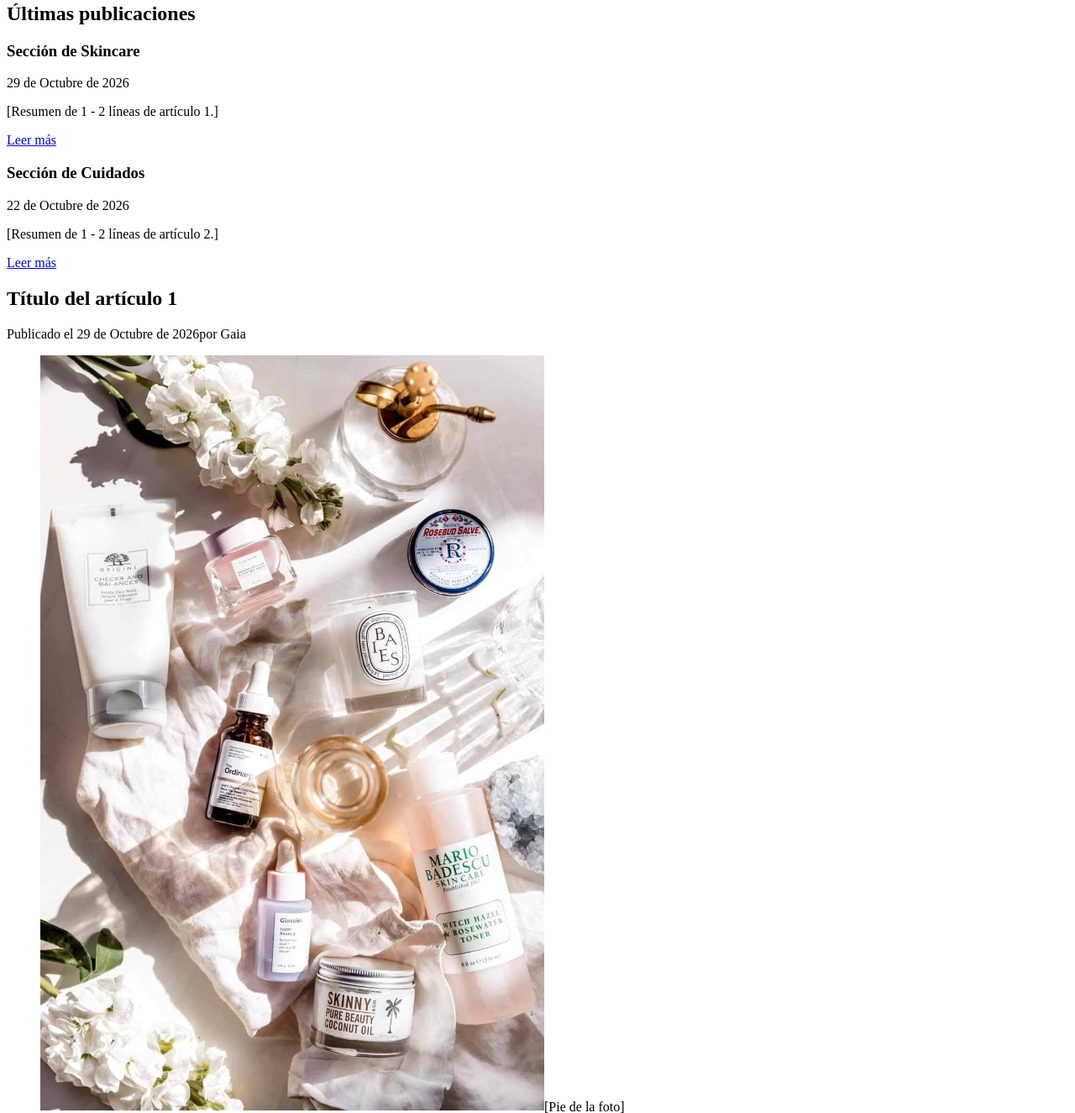
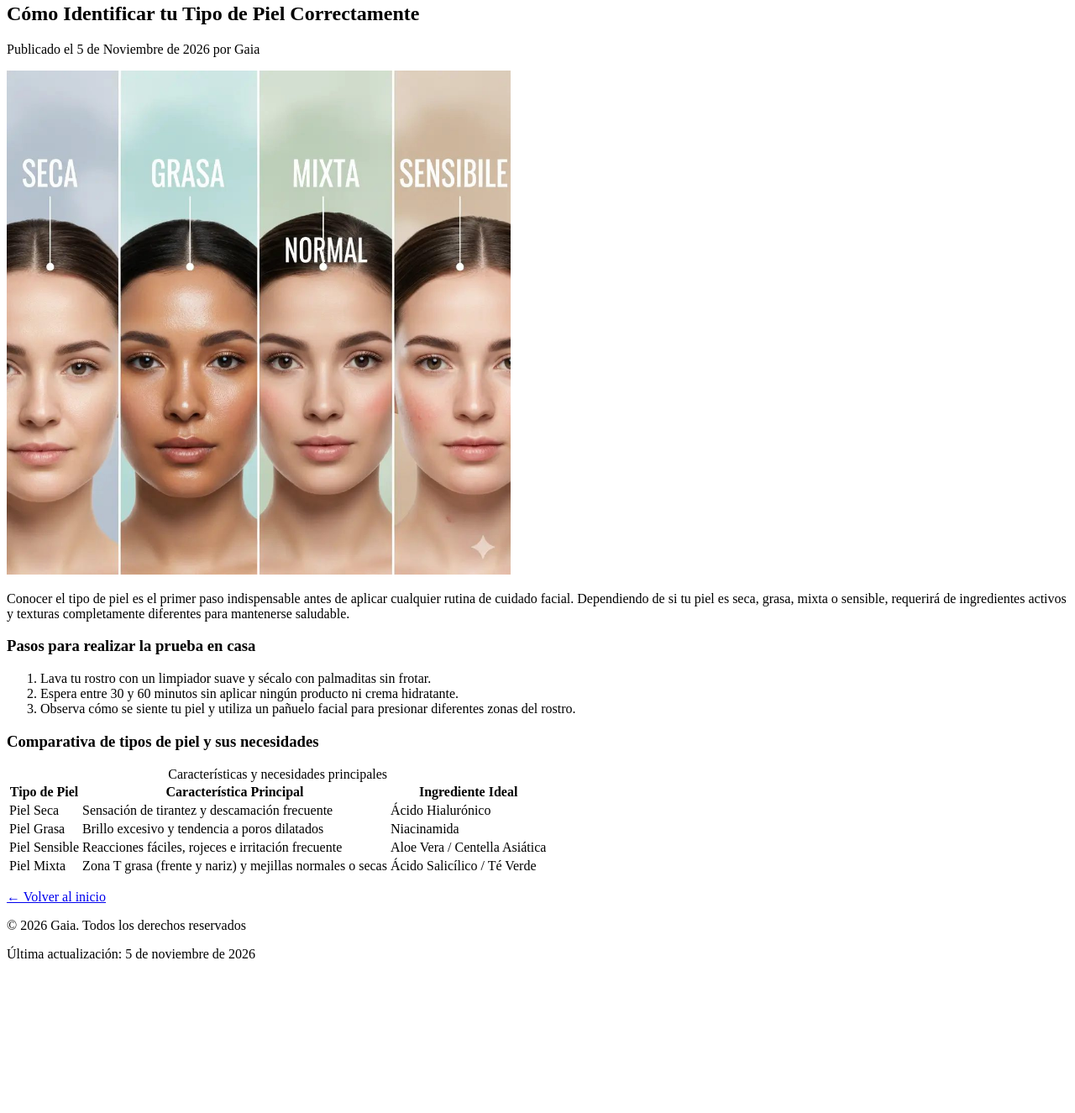
Before and after one commit to notgaia/02-Blog-Personal, a plain HTML site: page articulo-1.html in a window 1280 px wide. Shown: the part 222-1547 px from the top of the page at 84% size. After the commit the page ends 1383 px from the top, so only its background shows below. Drawn offline with Linux system fonts and the light colour scheme.

Commit message:
Revisa enlaces, valida HTML y actualiza pie de página

```diff
--- a/articulo-1.html
+++ b/articulo-1.html
@@ -3,56 +3,78 @@
 <head>
     <meta charset="UTF-8">
     <meta name="viewport" content="width=device-width, initial-scale=1.0">
-    <meta name="description" content="Blog Personal de Gaia sobre Cuidado Facial">
-    <title> Artículo 1 | Blog de Gaia</title>
-
+    <meta name="description" content="Guía práctica para identificar tu tipo de piel y elegir los productos de skincare adecuados.">
+    <title>Cómo Identificar tu Tipo de Piel | Blog de Gaia</title>
 </head>
 <body>
     <header>
-        <h1> Blog de Gaia</h1>
-        <p> ✨ “Cuida tu piel, resalta tu belleza y recuerda que el amor propio comienza con pequeños rituales.” </p>
+        <h1>Blog de Gaia</h1>
+        <p>✨ “Cuida tu piel, resalta tu belleza y recuerda que el amor propio comienza con pequeños rituales.”</p>
         <nav>
             <ul>
                 <li><a href="index.html">Inicio</a></li>
                 <li><a href="articulo-1.html">Articulo 1</a></li>
                 <li><a href="articulo-2.html">Articulo 2</a></li>
-                <li><a href="sobre mi.html">Sobre mi</a></li>
+                <li><a href="sobre-mi.html">Sobre mi</a></li>
                 <li><a href="contacto.html">Contacto</a></li>
             </ul>
         </nav>
     </header>
+
     <main>
-        <section>
-            <h2>Últimas publicaciones</h2>
-            <article>
-                <h3> Sección de Skincare</h3>
-                <p><time datetime="2026-10-29">29 de Octubre de 2026</time></p>
-                <p>[Resumen de 1 - 2 líneas de artículo 1.]</p>
-                <a href="articulo-1.html">Leer más</a>
-            </article>
-            <article>
-                  <h3> Sección de Cuidados</h3>
-                <p><time datetime="2026-10-22">22 de Octubre de 2026</time></p>
-                <p>[Resumen de 1 - 2 líneas de artículo 2.]</p>
-                <a href="articulo-2html">Leer más</a>
-            </article>
-        </section>
+        <article>
+            <h2>Cómo Identificar tu Tipo de Piel Correctamente</h2>
+            <p>Publicado el <time datetime="2026-11-05">5 de Noviembre de 2026</time> por Gaia</p>
+            <img src="tiposdepiel.jpg" alt="Persona analizando su rostro frente al espejo para identificar su tipo de piel" width="600">
+            <p>Conocer el tipo de piel es el primer paso indispensable antes de aplicar cualquier rutina de cuidado facial. Dependiendo de si tu piel es seca, grasa, mixta o sensible, requerirá de ingredientes activos y texturas completamente diferentes para mantenerse saludable.</p>
+
+            <h3>Pasos para realizar la prueba en casa</h3>
+            <ol>
+                <li>Lava tu rostro con un limpiador suave y sécalo con palmaditas sin frotar.</li>
+                <li>Espera entre 30 y 60 minutos sin aplicar ningún producto ni crema hidratante.</li>
+                <li>Observa cómo se siente tu piel y utiliza un pañuelo facial para presionar diferentes zonas del rostro.</li>
+            </ol>
+
+            <h3>Comparativa de tipos de piel y sus necesidades</h3>
+            <table>
+                <caption>Características y necesidades principales</caption>
+                <thead>
+                    <tr>
+                        <th>Tipo de Piel</th>
+                        <th>Característica Principal</th>
+                        <th>Ingrediente Ideal</th>
+                    </tr>
+                </thead>
+                <tbody>
+                    <tr>
+                        <td>Piel Seca</td>
+                        <td>Sensación de tirantez y descamación frecuente</td>
+                        <td>Ácido Hialurónico</td>
+                    </tr>
+                    <tr>
+                        <td>Piel Grasa</td>
+                        <td>Brillo excesivo y tendencia a poros dilatados</td>
+                        <td>Niacinamida</td>
+                    </tr>
+                    <tr>
+                        <td>Piel Sensible</td>
+                        <td>Reacciones fáciles, rojeces e irritación frecuente</td>
+                        <td>Aloe Vera / Centella Asiática</td>
+                    </tr>
+                    <tr>
+                        <td>Piel Mixta</td>
+                        <td>Zona T grasa (frente y nariz) y mejillas normales o secas</td>
+                        <td>Ácido Salicílico / Té Verde</td>
+                    </tr>
+                </tbody>
+            </table>
+            <p><a href="index.html">← Volver al inicio</a></p>
+        </article>
     </main>
-          <article>
-            <h2> Título del artículo 1 </h2>
-            <p>Publicado el <time datatime= "2026-10-29">29 de Octubre de 2026</time>por Gaia</p>
-            <figure>
-                <img src="img/articulo-1.jpg" alt = "[Descripcion de la imagen]" width="600"
-                <figcaption>[Pie de la foto]</figcaption>
 
-            </figure>
-            <p>
-                [Introducción.] Use <strong>negrita</strong>
-            </p>
-          </article>
     <footer>
         <p>&copy; 2026 Gaia. Todos los derechos reservados</p>
+        <p>Última actualización: <time datetime="2026-11-05">5 de noviembre de 2026</time></p>
     </footer>
 </body>
-
 </html>
```
Also changed, not shown: index.html (+24 -16 lines), doblelimp.jpg (added), images.jpeg (added), sobre-mi.html (renamed from sobremi.html), tipopiel.jpg (added), tiposdepiel.jpg (added).
